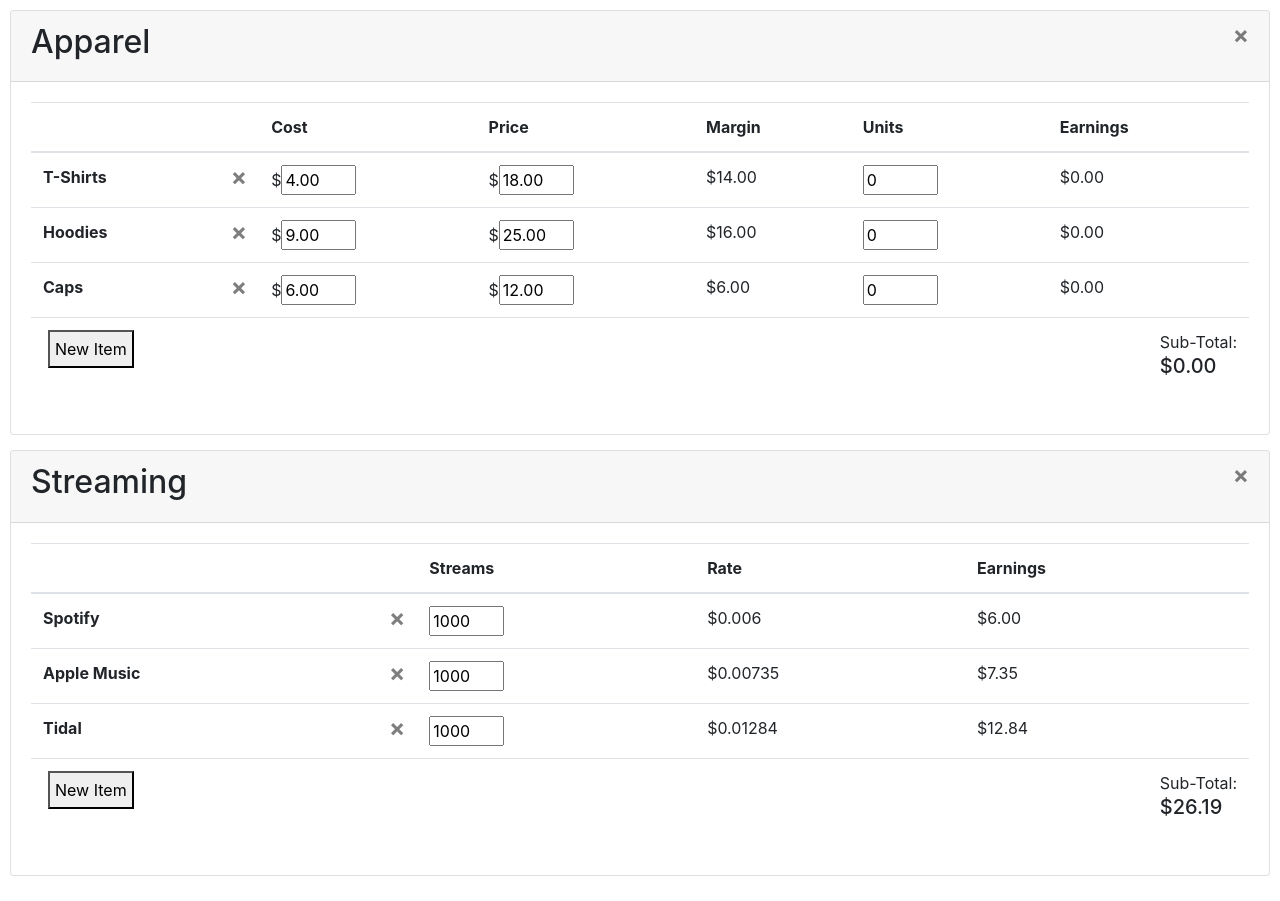
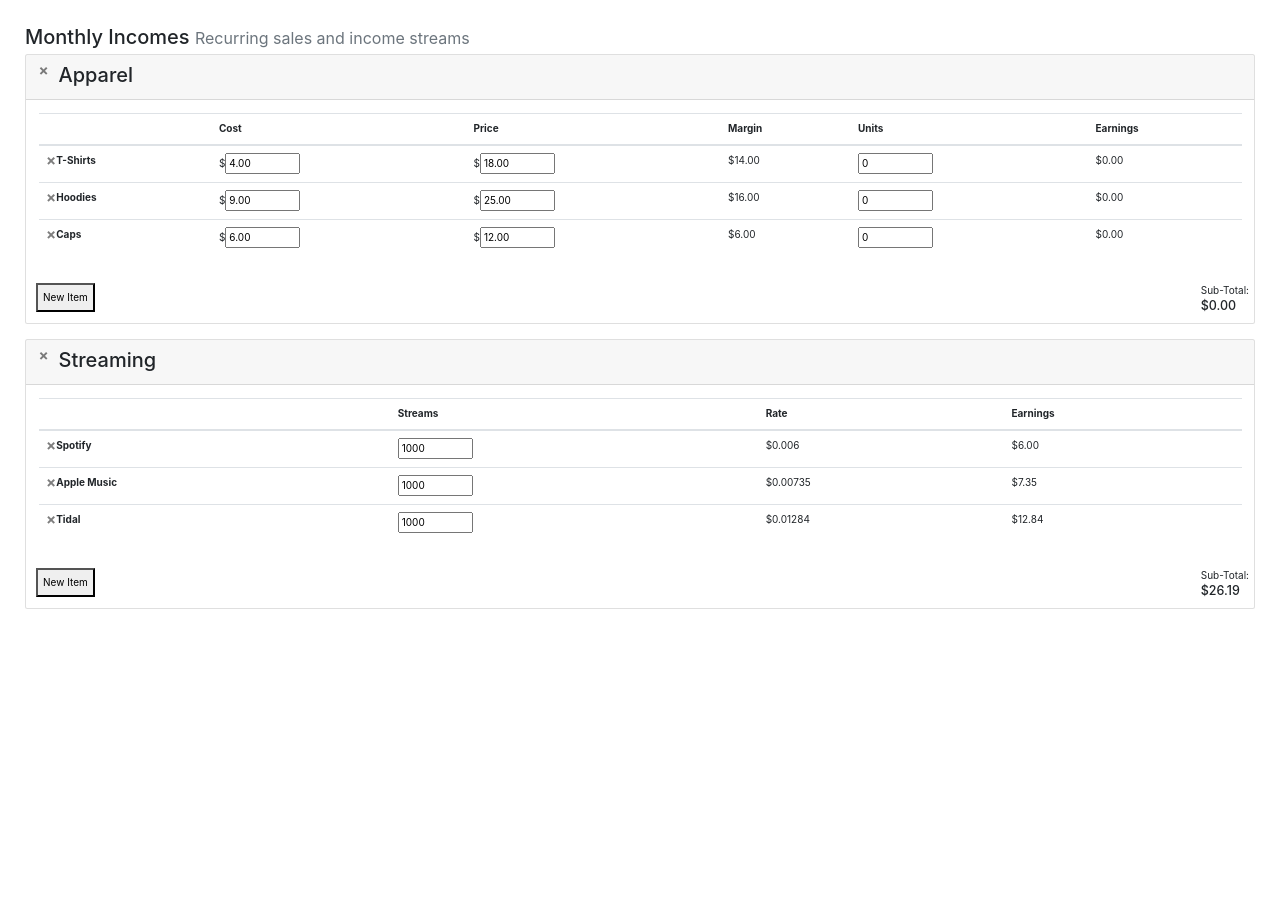
Before and after one commit to perfa/band-incomes, a React app: page / in a window 1280 px wide. After the commit the page ends 800 px from the top, so only its background shows below. Built offline with nearby package versions, Linux system fonts and the light colour scheme.

Commit message:
Fix CSS and row-breaking

```diff
--- a/src/app.jsx
+++ b/src/app.jsx
@@ -6,12 +6,14 @@ import { Example, Example2 } from './components';
 import '../styles/index.scss';
 import 'bootstrap/dist/css/bootstrap.min.css';
 
-
 function App() {
     return (
-        <div style={{margin:'auto', padding:'10px'}}>
-            <Example></Example>
-            <Example2></Example2>
+        <div style={{margin:'15px', padding:'10px'}}>
+            <h2>Monthly Incomes <small className="text-muted">Recurring sales and income streams</small></h2>
+            <div>
+                <Example></Example>
+                <Example2></Example2>
+            </div>
         </div>
     );
 }
--- a/src/components/calculators.jsx
+++ b/src/components/calculators.jsx
@@ -9,9 +9,10 @@ const appleRate = 0.00735
 const tidalRate = 0.012840
 
 
-export const DollarInput = (props) => (<span>$
+export const DollarInput = (props) => (
+    <span className="dollarvalue">
     <input
-        className="valuefield"
+            className='valuefield'
         type="number"
         name={props.name}
         min="0"
@@ -19,9 +20,11 @@ export const DollarInput = (props) => (<span>$
         defaultValue={props.fullValue ? props.value : dollarString(props.value)}
         onChange={e => props.onChange(e.target.name, e.target.value, props.id)}
         onFocus={selectAll}
-    /></span>)
+        />
+    </span>)
 
-export const UnitInput = (props) => (<span>
+export const UnitInput = (props) => (
+    <span>
     <input
         className="valuefield"
         type="number"
@@ -31,9 +34,10 @@ export const UnitInput = (props) => (<span>
         defaultValue={props.value}
         onChange={e => props.onChange(e.target.name, e.target.value, props.id)}
         onFocus={selectAll}
-    /></span>)
+        />
+    </span>)
 
-export const DollarOutput = (props) => <span>${dollarString(props.value)}</span>
+export const DollarOutput = (props) => <span className="dollarvalue">{dollarString(props.value)}</span>
 
 export const EditableValue = (props) => {
     const [editing, setEditing] = useState(false);
@@ -41,7 +45,7 @@ export const EditableValue = (props) => {
 
     return (editing
             ?
-            <span>$
+            <span className="dollarvalue">
                 <input
                     className="valuefield"
                     type="number"
@@ -129,10 +133,10 @@ export const Table = (props) => {
         <div key={props.name} className="card">
             <div className="card-header">
                 <DeleteButton id={props.id} onRemove={props.onRemoveTable}/>
-                <h2><EditableName id={props.id} name={props.name} onChange={props.onTableNameChange}/></h2>
+                <h2 style={{marginLeft: "2rem"}}><EditableName id={props.id} name={props.name} onChange={props.onTableNameChange}/></h2>
             </div>
             <div className="card-body scrolling-wrapper-flexbox">
-                <table className="table">
+                <table className="table" style={{clear: "both"}}>
                     <thead>
                         <tr>
                             <th className="tablename" scope="col">
@@ -167,17 +171,16 @@ export const Table = (props) => {
                                 )
                             }
                         })}
-                        <tr>
-                            <td>
-                                <AddButton id={props.id} onAdd={props.onAddRow} />
-                            </td>
-                            {headings[props.type].slice(0, -1).map(heading => (
-                                <td key={heading+'blank'} scope='col'>&nbsp;</td>
-                            ))}
-                            <td><Subtotal total={props.rows.reduce((a, r) => a + r.values.total, 0)}/></td>
-                        </tr>
                     </tbody>
                 </table>
+            </div>
+            <div style={{display: "block", width:"100%", padding: "5px"}}>
+                <div style={{float: "left"}}>
+                    <AddButton id={props.id} onAdd={props.onAddRow} />
+                </div>
+                <div style={{float: "right"}}>
+                    <Subtotal total={props.rows.reduce((a, r) => a + r.values.total, 0)}/>
+                </div>
             </div>
         </div>
     )
--- a/styles/index.scss
+++ b/styles/index.scss
@@ -1,6 +1,11 @@
 $PRIMARY_COLOR : rgb(243, 103, 126);
+$table-border-width: 1px;
+$table-border-color: #666;
+
+
 html {
     box-sizing: border-box;
+    font-size: 62.5%;
 }
 *, *:before, *:after {
     box-sizing: inherit;
@@ -9,6 +14,8 @@ html {
 body {
     margin: 0;
     font-family: 'Roboto', sans-serif;
+    font-size: 16px;
+    font-size: 1.6  em;
 
     h1 {
         text-align: center;
@@ -16,6 +23,8 @@ body {
         font-weight: 400;
     }
 }
+
+
 
 button {
     display: block;
@@ -31,6 +40,7 @@ button {
 button:active {
     box-shadow: inset 0px 0px 80px 0px rgba(0,0,0,0.25);
 }
+
 .scrolling-wrapper-flexbox {
     display: flex;
     flex-wrap: nowrap;
@@ -45,6 +55,14 @@ box-shadow: inset 0px 0px 80px 0px rgba(0,0,0,0.25);
     -webkit-overflow-scrolling: touch;
 }
 
+.tablename {
+    text-transform: uppercase;
+}
+
+.dollarvalue::before {
+    content: '$';
+}
+
 .card {
     margin-bottom: 15px;
 }
@@ -54,10 +72,6 @@ box-shadow: inset 0px 0px 80px 0px rgba(0,0,0,0.25);
 
 .namefield {
     width: 115px;
-}
-
-.tablename {
-    text-transform: uppercase;
 }
 
 .calc-footer {
@@ -84,3 +98,7 @@ box-shadow: inset 0px 0px 80px 0px rgba(0,0,0,0.25);
     margin-bottom: 5px;
     vertical-align: middle;
 }
+
+button.close {
+    float: left;
+}
--- a/webpack.config.js
+++ b/webpack.config.js
@@ -6,7 +6,7 @@ const { HotModuleReplacementPlugin } = require('webpack');
 module.exports = {
     mode: 'development',
     entry: join(__dirname, '/src/app.jsx'),
-    //devtool: 'source-map',
+    devtool: 'source-map',
     output: {
         path: join(__dirname, 'build'),
         filename: 'app.bundled.js',
```
Lines whose indentation alone changed are shown as unchanged.
